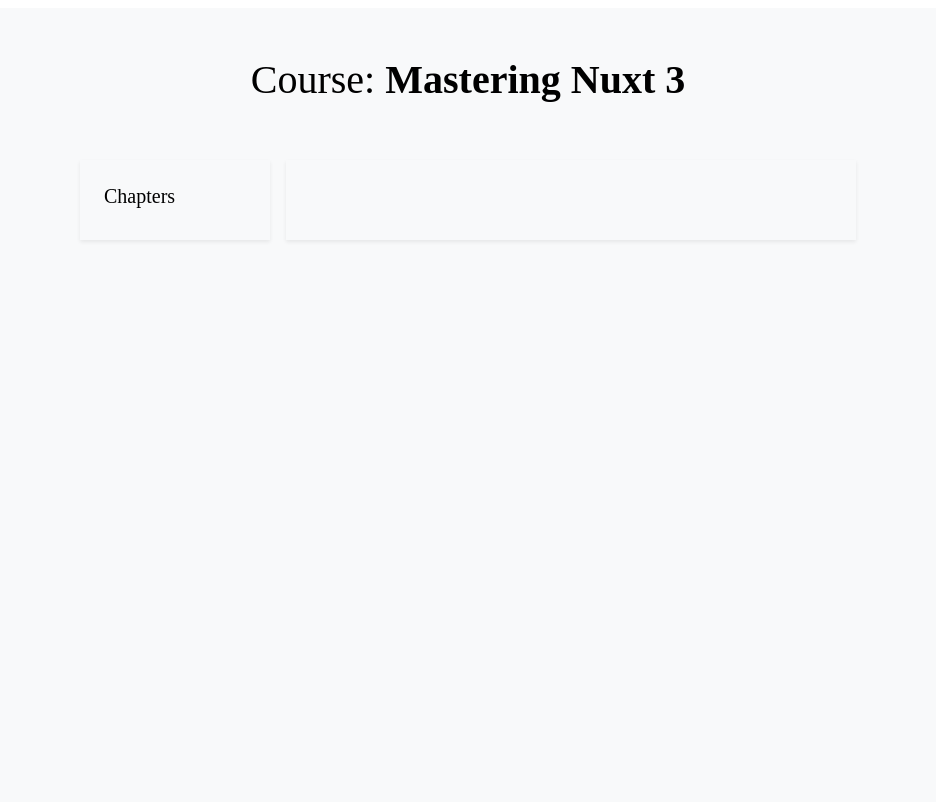
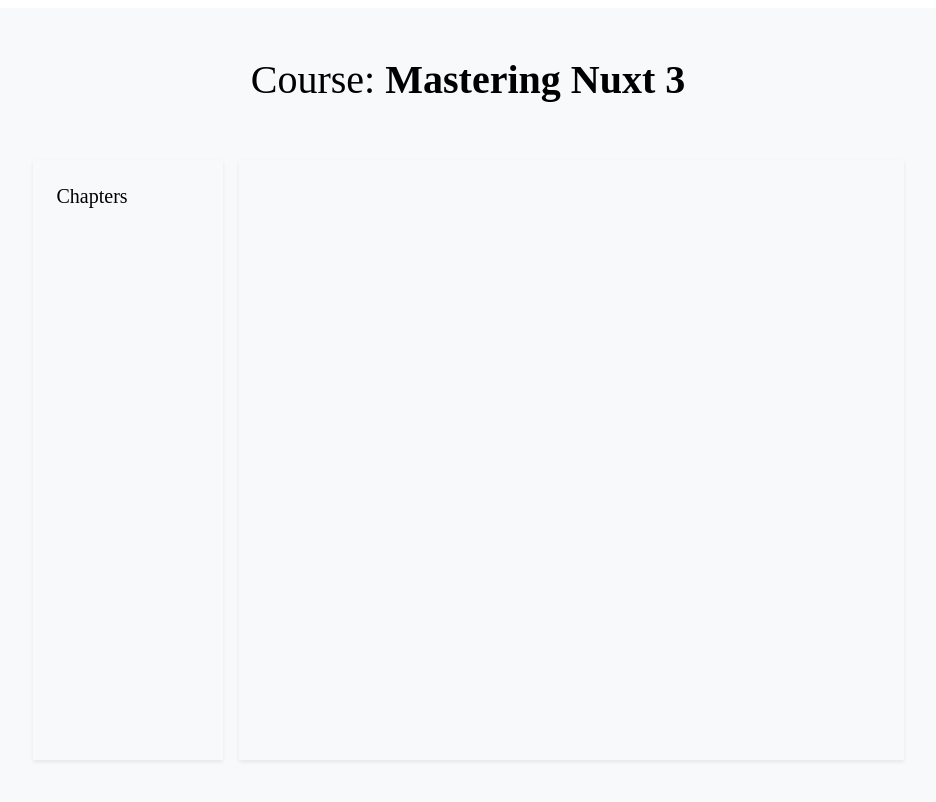
Before and after one commit to MasihTak/nuxt-mastery-bootstrap, a Nuxt app: page /course in a window 1280 px wide. Shown: the top 802 px of the page, without its empty margins (172-1108 px from the left). Built offline with nearby package versions, Linux system fonts and the light colour scheme.

Commit message:
style: UI improvements

```diff
--- a/pages/course.vue
+++ b/pages/course.vue
@@ -5,11 +5,11 @@
                 Course:
                 <strong>Mastering Nuxt 3</strong>
             </h1>
-            <div class="row justify-content-center gap-3 h-100">
+            <div class="row course-container justify-content-center gap-3">
                 <aside class="col-2 bg-white rounded-2 shadow-sm p-4">
                     <h3 class="fs-5"> Chapters</h3>
                 </aside>
-                <main class="col-6 bg-white rounded-2 shadow-sm p-4">
+                <main class="col-md-6 col-lg-7 bg-white rounded-2 shadow-sm p-4">
                     <NuxtPage/>
                 </main>
             </div>
@@ -27,4 +27,8 @@
 .course {
   background-color: $gray-100;
 }
+
+.course-container {
+  height: calc(100vh - 200px);
+}
 </style>
```
